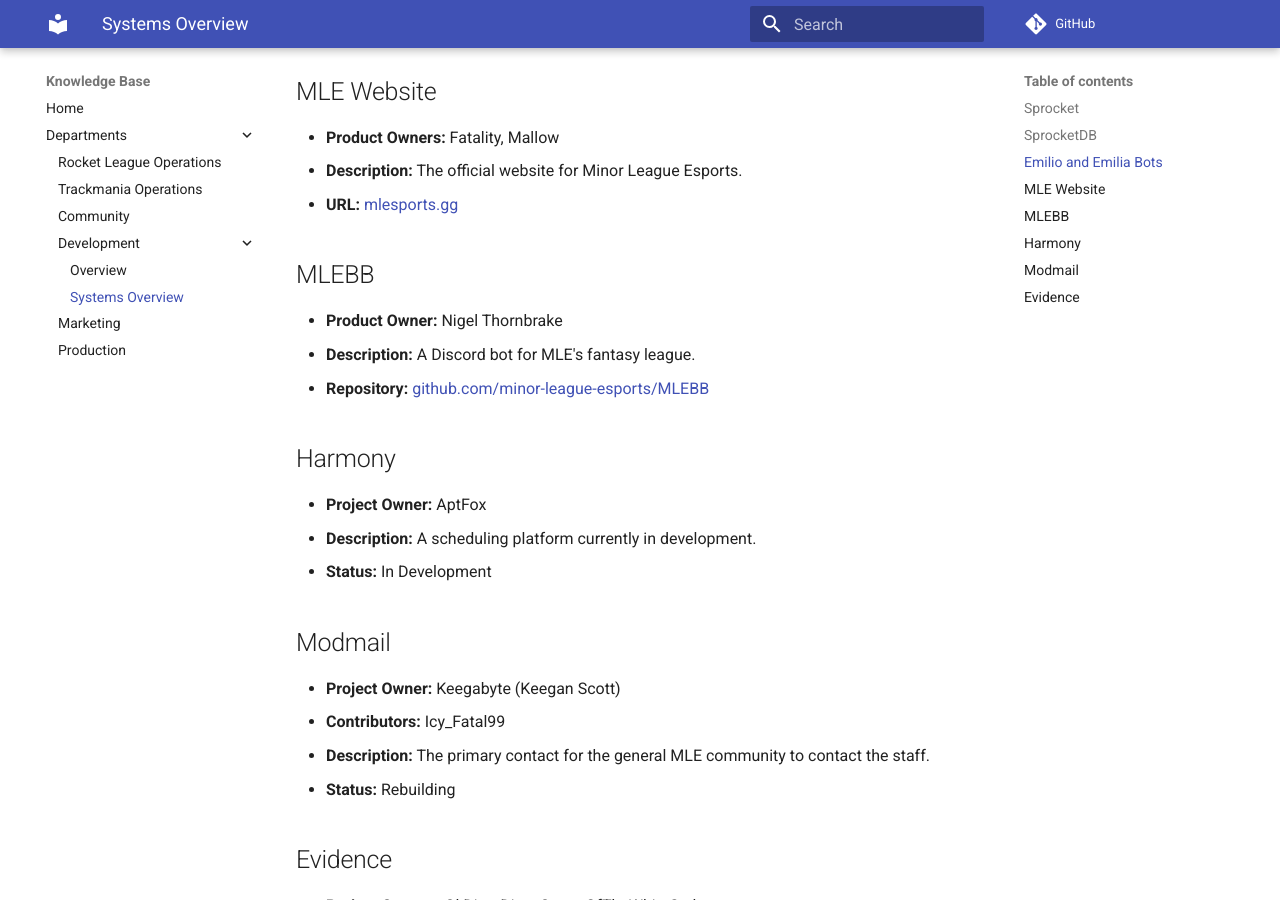
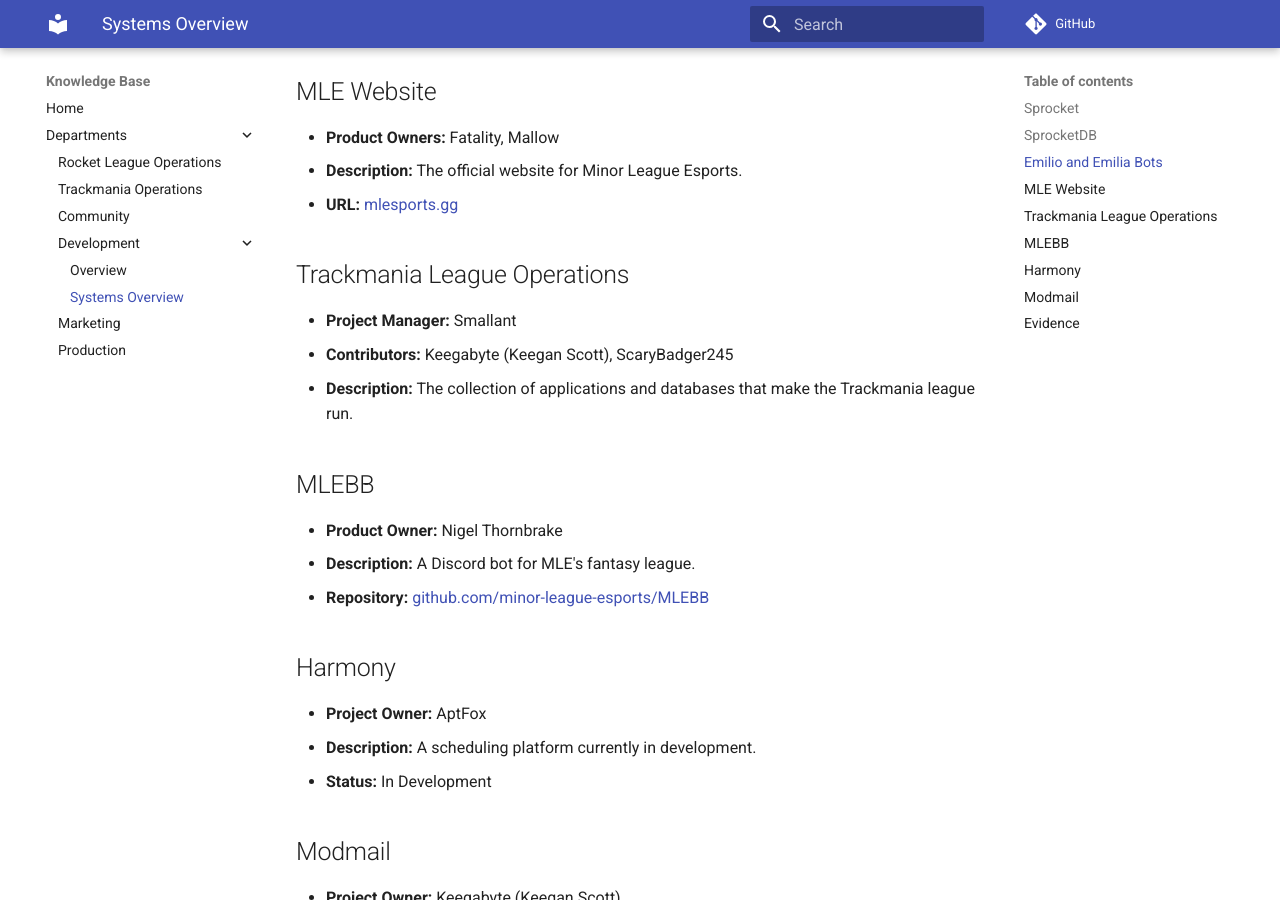
Before and after one commit to Minor-League-Esports/knowledgeBase, an MkDocs documentation site: the page built from docs/departments/systems-overview.md, in a window 1280 px wide and 900 px high, scrolled down 715 px. Built offline with MkDocs 1.6.1 and Material for MkDocs 9.7.7, drawn with Linux system fonts in a browser that asks for light colours; comment, search, counter and statistics services are not loaded.

Commit message:
Add Trackmania League Operations information
Added Trackmania League Operations section with details.

```diff
--- a/docs/departments/systems-overview.md
+++ b/docs/departments/systems-overview.md
@@ -21,6 +21,11 @@
 - **Description:** The official website for Minor League Esports.
 - **URL:** [mlesports.gg](https://mlesports.gg)
 
+## Trackmania League Operations
+- **Project Manager:** Smallant
+- **Contributors:** Keegabyte (Keegan Scott), ScaryBadger245
+- **Description:** The collection of applications and databases that make the Trackmania league run.
+
 ## MLEBB
 - **Product Owner:** Nigel Thornbrake
 - **Description:** A Discord bot for MLE's fantasy league.
```
